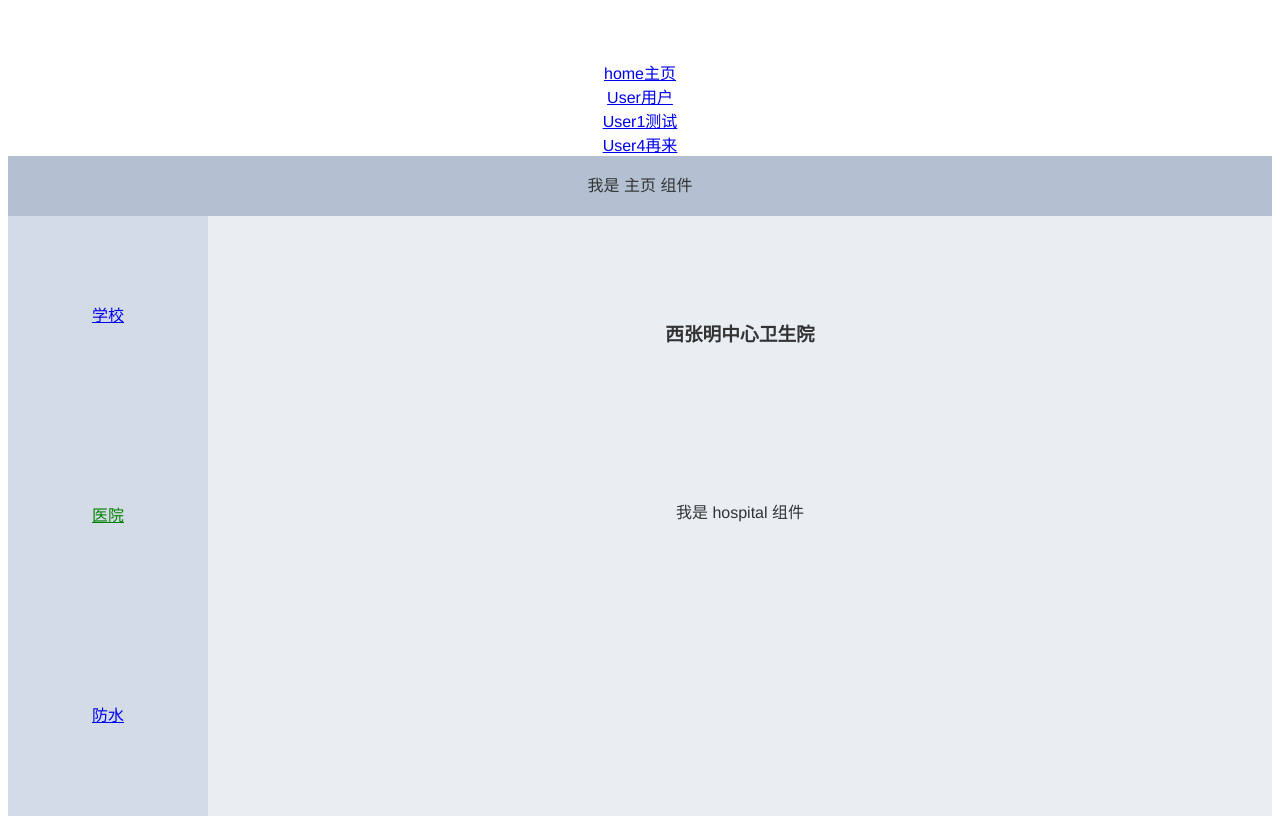
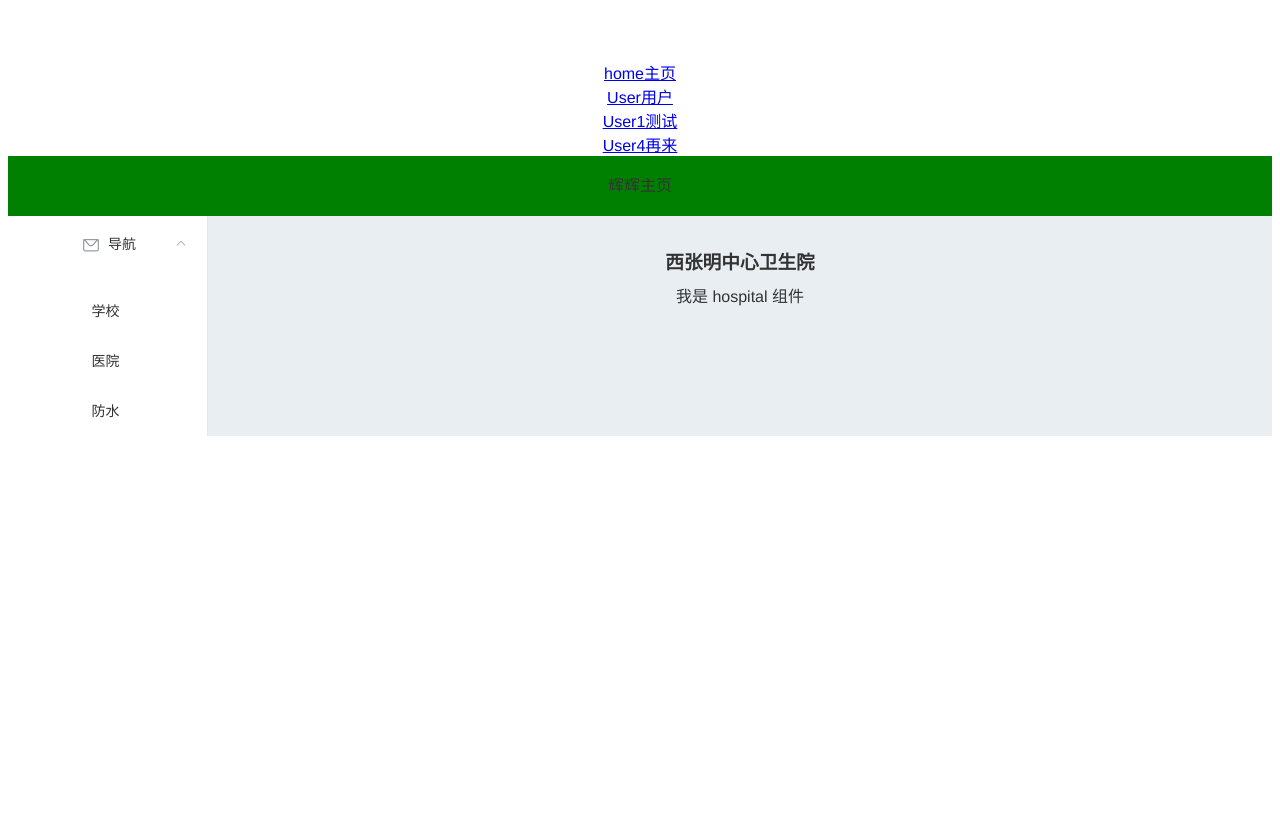
Before and after one commit to mohui/javaStudy, a Vue app: page /#/hospital in a window 1280 px wide. After the commit the page ends 800 px from the top, so only its background shows below. Built offline with nearby package versions, Linux system fonts and the light colour scheme.

Commit message:
添加菜单路由

```diff
--- a/src/view/layout/layout.vue
+++ b/src/view/layout/layout.vue
@@ -1,50 +1,62 @@
 <template>
   <div>
     <el-container>
-      <el-header>{{ msg }}</el-header>
+      <el-header>
+        <span>{{ title }}</span>
+      </el-header>
+
       <el-container>
         <el-aside width="200px">
-          <router-link to="/school">学校</router-link><br>
+          <el-menu
+              :default-active="this.$router"
+              router
+              :default-openeds="['1']">
+            <el-submenu index="1">
+              <template slot="title"><i class="el-icon-message"></i>导航</template>
+              <el-menu-item-group>
+                <el-menu-item index="/school">学校</el-menu-item>
+                <el-menu-item index="/hospital">医院</el-menu-item>
+                <el-menu-item index="/watertightness">防水</el-menu-item>
+              </el-menu-item-group>
 
-          <router-link to="/hospital">医院</router-link><br>
-
-          <router-link to="/watertightness">防水</router-link><br>
-<!--          <router-link to="/home">home主页</router-link><br>-->
-<!--          <router-link to="/user">User用户</router-link><br>-->
+            </el-submenu>
+          </el-menu>
 
 
-<!--          &lt;!&ndash;  增加两个到user组件的导航，可以看到这里使用了不同的to属性 &ndash;&gt;-->
-<!--          <router-link to="/user/123">User1测试</router-link><br>-->
-<!--          <router-link to="/user/456">User4再来</router-link><br>-->
+          <!-- &lt;!&ndash;  增加两个到user组件的导航，可以看到这里使用了不同的to属性 &ndash;&gt;-->
+          <!-- <router-link to="/user/123">User1测试</router-link><br>-->
+          <!--<router-link to="/user/456">User4再来</router-link><br>-->
 
         </el-aside>
+
         <el-main>
           <router-view></router-view>
         </el-main>
       </el-container>
+
     </el-container>
   </div>
 </template>
 <style>
 
 .el-header, .el-footer {
-  background-color: #B3C0D1;
+  background-color: green;
   color: #333;
   text-align: center;
   line-height: 60px;
 }
 .el-aside {
-  background-color: #D3DCE6;
+  background-color: red;
   color: #333;
   text-align: center;
-  line-height: 200px;
+  line-height: 240px;
 }
 
 .el-main {
   background-color: #E9EEF3;
   color: #333;
   text-align: center;
-  line-height: 160px;
+  line-height: 100%;
 }
 
 </style>
@@ -52,7 +64,7 @@
 export default {
   data () {
     return {
-      msg: "我是 主页 组件"
+      title: "辉辉主页"
     }
   }
 }
```
